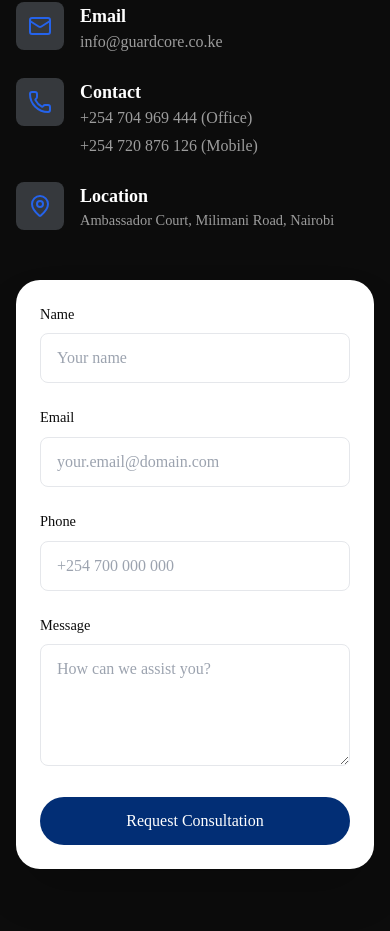
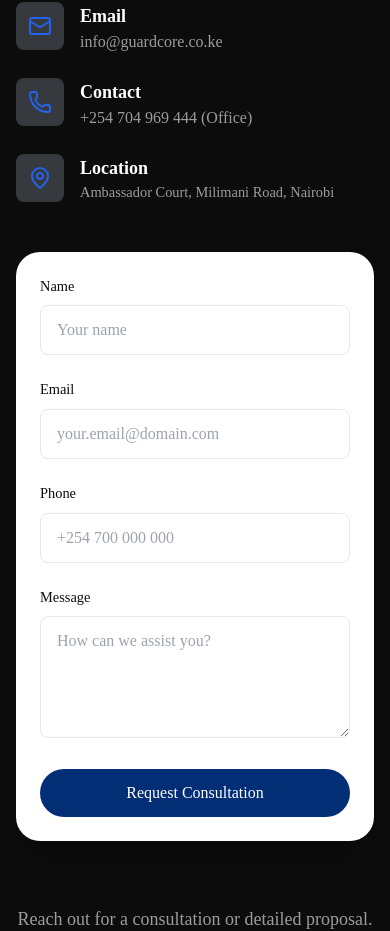
Before and after one commit to KigoJomo/guardcore, a Next.js app: page / in a window 390 px wide. Shown: the part 6076-7007 px from the top of the page. Built offline with nearby package versions, Linux system fonts and the light colour scheme; a web font is replaced by a local one.

Commit message:
Remove mobile contact number from the Contact component

```diff
--- a/app/components/Contact.tsx
+++ b/app/components/Contact.tsx
@@ -47,9 +47,6 @@ const Contact: React.FC<ContactProps> = ({ className }) => {
                   <div className="space-y-1">
                     <a href="tel:+254704969444" className="block text-background-light hover:text-blue-600 transition-colors">
                       +254 704 969 444 (Office)
-                    </a>
-                    <a href="tel:+254720876126" className="block text-background-light hover:text-blue-600 transition-colors">
-                      +254 720 876 126 (Mobile)
                     </a>
                   </div>
                 </div>
```
